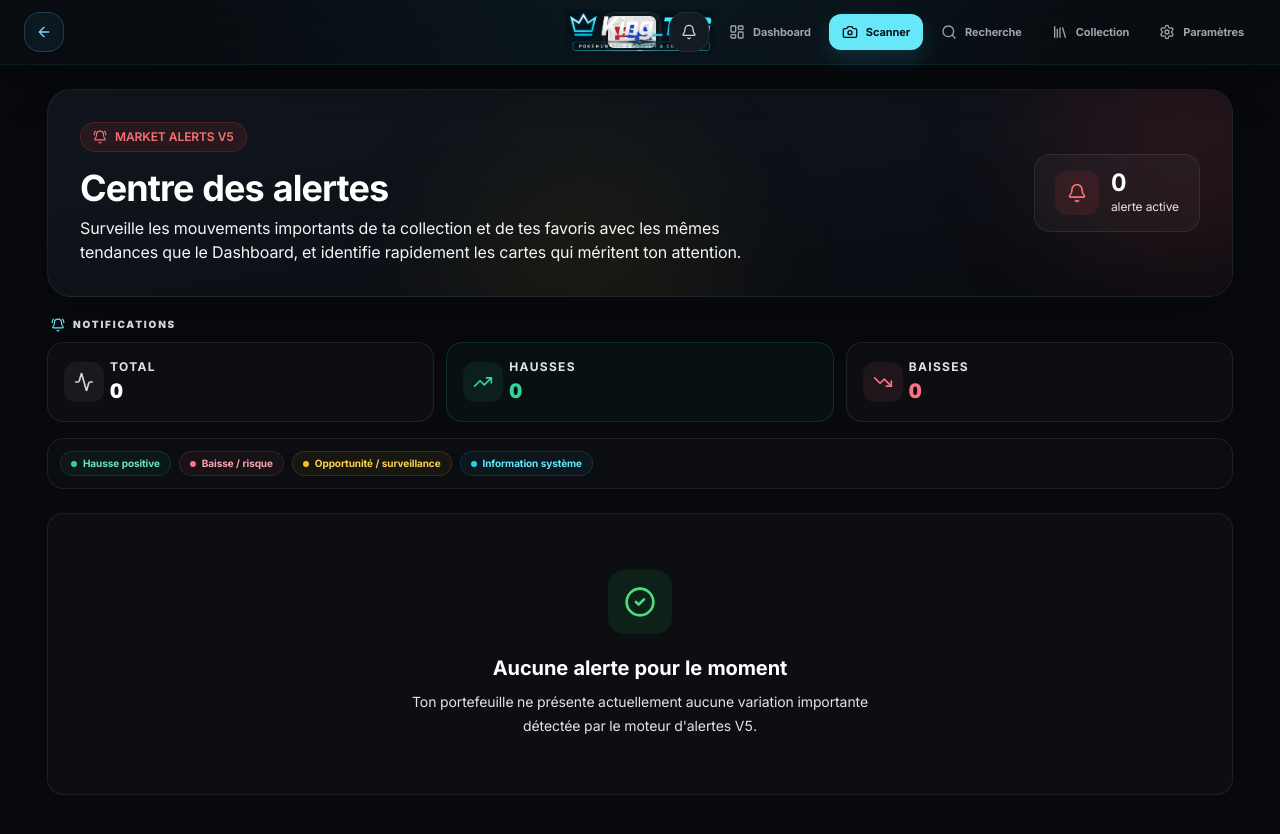
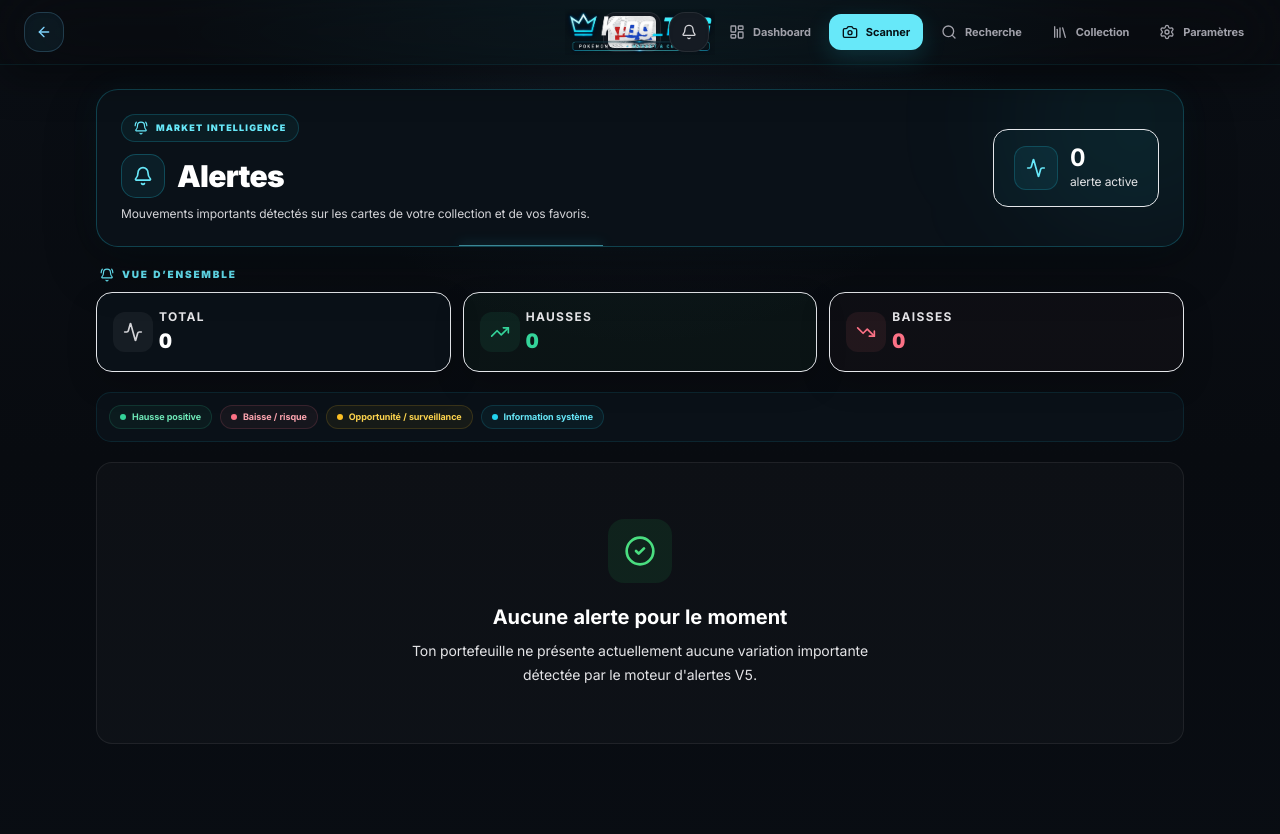
Before and after one commit to dylangdm1-dotcom/King_TcgV1, a Next.js app: page /alerts in a window 1280 px wide. Shown: the top 834 px of the page. Built offline with nearby package versions, Linux system fonts and the light colour scheme.

Commit message:
Update page.tsx

```diff
--- a/app/alerts/page.tsx
+++ b/app/alerts/page.tsx
@@ -210,33 +210,36 @@ border: "rgba(34,197,94,0.22)",
 return (
 <> <Navbar />
 
-  <main className="min-h-screen bg-[#07090d] text-white">
-    <div className="mx-auto w-full max-w-[1250px] px-4 py-6 sm:px-6 lg:px-8">
+  <main className="kt-premium-shell min-h-screen pb-28 text-white">
+    <div className="mx-auto w-full max-w-6xl space-y-5 px-4 py-6 sm:px-6 lg:px-8">
 
       {/* HERO */}
-      <section className="relative overflow-hidden rounded-3xl border border-white/[0.07] bg-gradient-to-br from-[#11151d] via-[#0d1118] to-[#090b10] p-6 shadow-2xl sm:p-8">
-        <div className="pointer-events-none absolute -right-24 -top-24 h-72 w-72 rounded-full bg-red-500/10 blur-3xl" />
-        <div className="pointer-events-none absolute -bottom-32 left-1/3 h-72 w-72 rounded-full bg-yellow-500/[0.06] blur-3xl" />
+      <section className="relative overflow-hidden rounded-[22px] border border-cyan-400/25 bg-[#0a1118] p-5 shadow-[0_20px_52px_rgba(0,0,0,.27),0_0_34px_rgba(34,211,238,.045)] sm:p-6">
+        <div className="pointer-events-none absolute -right-20 -top-24 h-64 w-64 rounded-full bg-cyan-400/[0.055] blur-3xl" />
+        <div className="pointer-events-none absolute bottom-0 left-1/3 h-px w-36 bg-cyan-300/55 shadow-[0_0_12px_rgba(34,211,238,.7)]" />
 
         <div className="relative flex flex-col gap-7 lg:flex-row lg:items-center lg:justify-between">
           <div>
-            <div className="mb-4 inline-flex items-center gap-2 rounded-full border border-red-500/20 bg-red-500/10 px-3 py-1.5 text-xs font-semibold text-red-400">
+            <div className="mb-3 inline-flex items-center gap-2 rounded-full border border-cyan-400/20 bg-cyan-400/[0.06] px-3 py-1.5 text-[9px] font-black uppercase tracking-[0.13em] text-cyan-300">
               <BellRing className="h-3.5 w-3.5" />
-              MARKET ALERTS V5
+              Market Intelligence
             </div>
 
-            <h1 className="text-3xl font-bold tracking-tight sm:text-4xl">
-              Centre des alertes
+            <h1 className="flex items-center gap-3 text-2xl font-black tracking-tight text-white sm:text-[30px]">
+              <span className="flex h-11 w-11 items-center justify-center rounded-[15px] border border-cyan-400/25 bg-cyan-400/[0.07] text-cyan-300">
+                <Bell className="h-5 w-5" />
+              </span>
+              Alertes
             </h1>
 
-            <p className="mt-2 max-w-2xl text-sm leading-6 text-zinc-100 sm:text-base">
-              Surveille les mouvements importants de ta collection et de tes favoris avec les mêmes tendances que le Dashboard, et identifie rapidement les cartes qui méritent ton attention.
+            <p className="mt-2 max-w-2xl text-[11px] leading-5 text-zinc-300 sm:text-xs">
+              Mouvements importants détectés sur les cartes de votre collection et de vos favoris.
             </p>
           </div>
 
-          <div className="flex shrink-0 items-center gap-3 rounded-2xl border border-white/[0.08] bg-white/[0.035] px-5 py-4">
-            <div className="flex h-11 w-11 items-center justify-center rounded-xl bg-red-500/10 text-red-400">
-              <Bell className="h-5 w-5" />
+          <div className="flex shrink-0 items-center gap-3 rounded-[15px] border border-cyan-400/16 bg-cyan-400/[0.04] px-5 py-4">
+            <div className="flex h-11 w-11 items-center justify-center rounded-xl border border-cyan-400/20 bg-cyan-400/[0.07] text-cyan-300">
+              <Activity className="h-5 w-5" />
             </div>
 
             <div>
@@ -254,16 +257,16 @@ return (
       </section>
 
       {/* NOTIFICATIONS */}
-      <section className="mt-5">
+      <section>
         <div className="mb-2.5 flex items-center gap-2 px-1">
           <BellRing className="h-3.5 w-3.5 text-cyan-400" />
-          <p className="text-[10px] font-black uppercase tracking-[0.18em] text-zinc-200">
-            Notifications
+          <p className="text-[10px] font-black uppercase tracking-[0.18em] text-cyan-300">
+            Vue d’ensemble
           </p>
         </div>
 
         <div className="grid grid-cols-3 gap-2 sm:gap-3">
-          <div className="rounded-2xl border border-white/[0.07] bg-white/[0.025] p-3 sm:p-4">
+          <div className="rounded-[16px] border border-cyan-400/12 bg-[#0a1118] p-3 shadow-[0_12px_30px_rgba(0,0,0,.18)] sm:p-4">
             <div className="flex flex-col items-center gap-1.5 text-center sm:flex-row sm:text-left">
               <div className="flex h-8 w-8 shrink-0 items-center justify-center rounded-xl bg-white/[0.05] text-zinc-300 sm:h-10 sm:w-10">
                 <Activity className="h-4 w-4 sm:h-5 sm:w-5" />
@@ -279,7 +282,7 @@ return (
             </div>
           </div>
 
-          <div className="rounded-2xl border border-emerald-400/15 bg-emerald-400/[0.035] p-3 sm:p-4">
+          <div className="rounded-[16px] border border-emerald-400/18 bg-emerald-400/[0.035] p-3 shadow-[0_12px_30px_rgba(0,0,0,.18)] sm:p-4">
             <div className="flex flex-col items-center gap-1.5 text-center sm:flex-row sm:text-left">
               <div className="flex h-8 w-8 shrink-0 items-center justify-center rounded-xl bg-emerald-400/[0.08] text-emerald-400 sm:h-10 sm:w-10">
                 <TrendingUp className="h-4 w-4 sm:h-5 sm:w-5" />
@@ -295,7 +298,7 @@ return (
             </div>
           </div>
 
-          <div className="rounded-2xl border border-white/[0.07] bg-white/[0.025] p-3 sm:p-4">
+          <div className="rounded-[16px] border border-rose-400/18 bg-rose-400/[0.025] p-3 shadow-[0_12px_30px_rgba(0,0,0,.18)] sm:p-4">
             <div className="flex flex-col items-center gap-1.5 text-center sm:flex-row sm:text-left">
               <div className="flex h-8 w-8 shrink-0 items-center justify-center rounded-xl bg-rose-400/[0.08] text-rose-400 sm:h-10 sm:w-10">
                 <TrendingDown className="h-4 w-4 sm:h-5 sm:w-5" />
@@ -315,7 +318,7 @@ return (
 
 
       {/* LÉGENDE COULEURS */}
-      <section className="mt-4 flex flex-wrap gap-2 rounded-2xl border border-white/[0.07] bg-white/[0.02] p-3 text-[10px] font-bold">
+      <section className="flex flex-wrap gap-2 rounded-[15px] border border-cyan-400/10 bg-[#0a1118] p-3 text-[9px] font-bold">
         <span className="inline-flex items-center gap-1.5 rounded-full border border-emerald-400/15 bg-emerald-400/[0.05] px-2.5 py-1 text-emerald-300"><span className="h-1.5 w-1.5 rounded-full bg-emerald-400" />Hausse positive</span>
         <span className="inline-flex items-center gap-1.5 rounded-full border border-rose-400/15 bg-rose-400/[0.05] px-2.5 py-1 text-rose-300"><span className="h-1.5 w-1.5 rounded-full bg-rose-400" />Baisse / risque</span>
         <span className="inline-flex items-center gap-1.5 rounded-full border border-amber-400/15 bg-amber-400/[0.05] px-2.5 py-1 text-amber-300"><span className="h-1.5 w-1.5 rounded-full bg-amber-400" />Opportunité / surveillance</span>
@@ -323,7 +326,7 @@ return (
       </section>
 
       {/* CONTENT */}
-      <section className="mt-6">
+      <section>
         {loading ? (
           <div className="rounded-2xl border border-white/[0.07] bg-white/[0.025] p-12 text-center">
             <div className="mx-auto mb-4 flex h-12 w-12 items-center justify-center rounded-2xl bg-white/[0.05]">
@@ -354,7 +357,7 @@ return (
             </p>
           </div>
         ) : (
-          <div className="grid gap-4 md:grid-cols-2">
+          <div className="grid gap-3 lg:grid-cols-2">
             {alerts.map((alert, index) => {
               const config = getAlertConfig(alert.type);
               const SmallIcon = config.smallIcon;
@@ -362,7 +365,7 @@ return (
               return (
                 <article
                   key={`${alert.cardName}-${index}`}
-                  className="group relative overflow-hidden rounded-2xl border bg-[#151c25] p-5 transition-all duration-200 hover:-translate-y-0.5 hover:border-white/[0.14] hover:shadow-xl"
+                  className="group relative overflow-hidden rounded-[18px] border bg-[#0a1118] p-4 shadow-[0_16px_38px_rgba(0,0,0,.22)] transition duration-200 hover:-translate-y-0.5 hover:shadow-[0_20px_44px_rgba(0,0,0,.28)] sm:p-5"
                   style={{
                     borderColor: config.border,
                   }}
@@ -376,12 +379,12 @@ return (
 
                   <div className="relative">
                     <div className="flex items-center justify-between gap-3">
-                      <h2 className="min-w-0 truncate text-left text-lg font-bold tracking-tight text-white">
+                      <h2 className="min-w-0 truncate text-left text-[15px] font-black tracking-tight text-white">
                         {alert.cardName}
                       </h2>
 
                       <div
-                        className="inline-flex shrink-0 items-center gap-1.5 rounded-full border px-2.5 py-1 text-[11px] font-bold"
+                        className="inline-flex shrink-0 items-center gap-1.5 rounded-full border px-2.5 py-1 text-[9px] font-black uppercase tracking-[0.08em]"
                         style={{
                           color: config.accent,
                           background: config.accentSoft,
@@ -394,10 +397,10 @@ return (
                     </div>
 
                     <div className="mt-2 flex items-end gap-3">
-                      <p className="min-w-0 flex-1 text-left text-sm leading-5 text-zinc-100">
+                      <p className="min-w-0 flex-1 text-left text-[11px] leading-5 text-zinc-300">
                         {alert.message}
                       </p>
-                      <div className="shrink-0 pb-0.5 text-base font-bold" style={{ color: config.accent }}>
+                      <div className="shrink-0 rounded-lg border border-white/[0.06] bg-black/20 px-2 py-1 text-sm font-black" style={{ color: config.accent }}>
                         {alert.changePercent > 0 ? "+" : ""}{alert.changePercent.toFixed(2)}%
                       </div>
                     </div>
```
